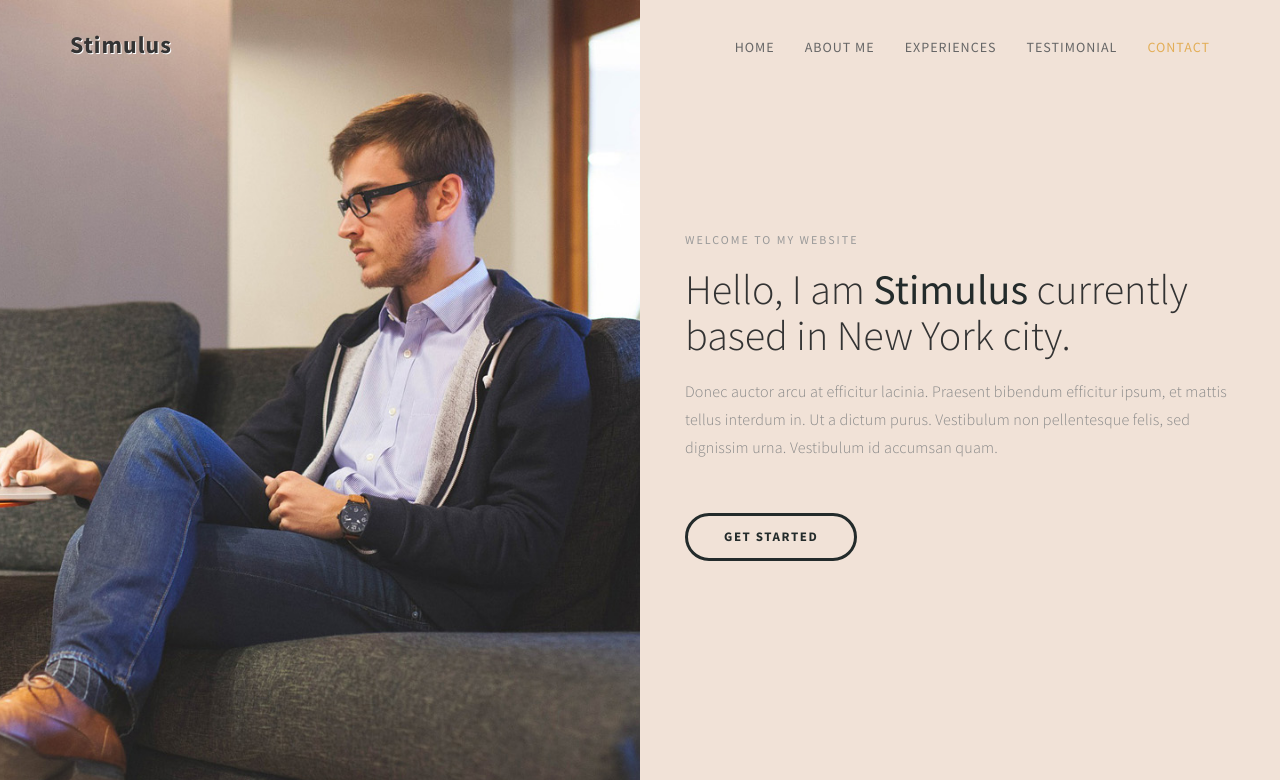
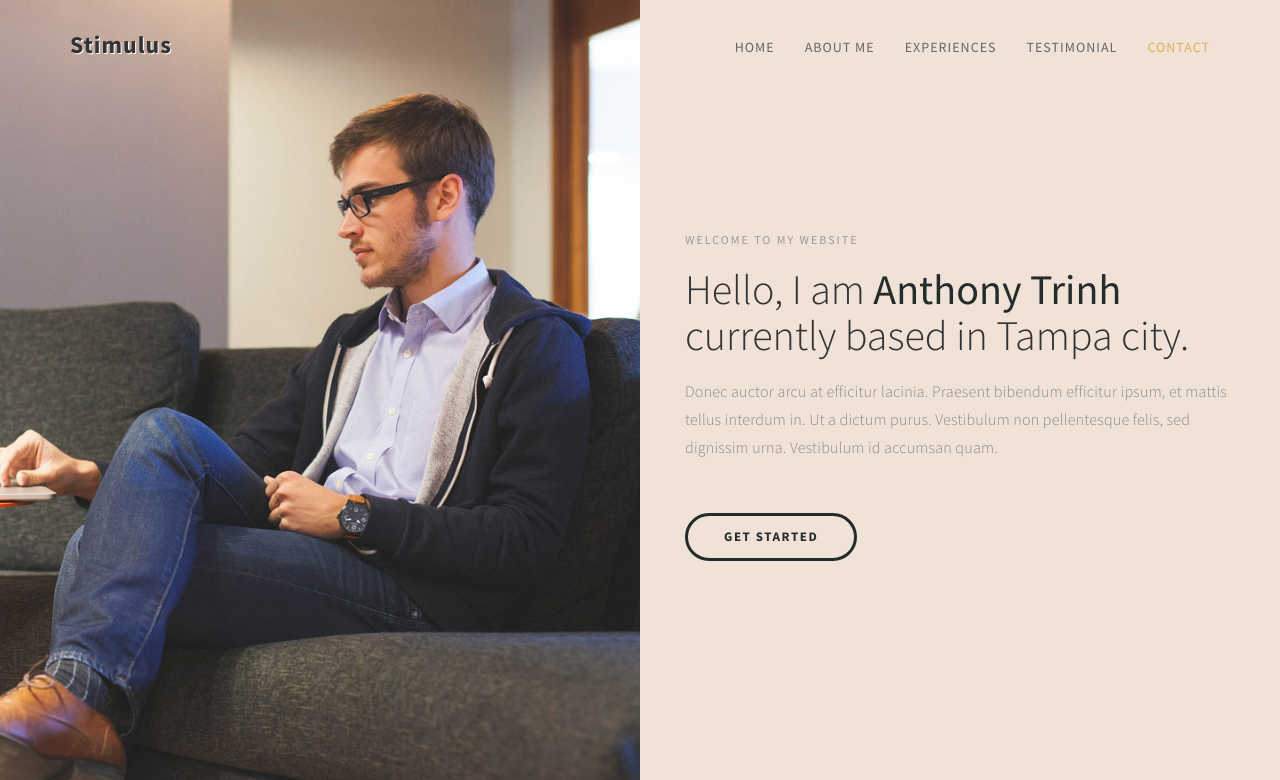
Before and after one commit to DucAnh-Vu-Trinh/DucAnh-Vu-Trinh.github.io, a plain HTML site: page index.html in a window 1280 px wide. Shown: the top 780 px of the page. Drawn offline with Linux system fonts and the light colour scheme.

Commit message:
Update index.html

```diff
--- a/index.html
+++ b/index.html
@@ -9,7 +9,7 @@
 <meta name="author" content="">
 <meta name="viewport" content="width=device-width, initial-scale=1, maximum-scale=1">
 
-<title>Stimulus HTML CSS Template</title>
+<title>Duc Anh V. Trinh's Portfolio</title>
 <!--
 Stimulus Template
 http://www.templatemo.com/tm-498-stimulus
@@ -77,7 +77,7 @@
                     <div class="home-thumb">
                          <div class="section-title">
                               <h4 class="wow fadeInUp" data-wow-delay="0.3s">welcome to my website</h4>
-                              <h1 class="wow fadeInUp" data-wow-delay="0.6s">Hello, I am <strong>Stimulus</strong> currently based in New York city.</h1>
+                              <h1 class="wow fadeInUp" data-wow-delay="0.6s">Hello, I am <strong>Anthony Trinh</strong> currently based in Tampa city.</h1>
                               <p class="wow fadeInUp" data-wow-delay="0.9s">Donec auctor arcu at efficitur lacinia. Praesent bibendum efficitur ipsum, et mattis tellus interdum in. Ut a dictum purus. Vestibulum non pellentesque felis, sed dignissim urna. Vestibulum id accumsan quam.</p>
 
                               <a href="#about" class="wow fadeInUp smoothScroll section-btn btn btn-success" data-wow-delay="1.4s">Get Started</a>
```
